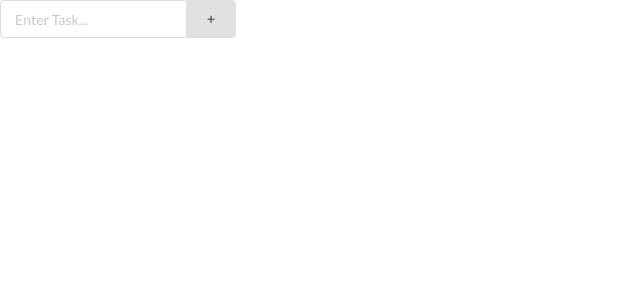
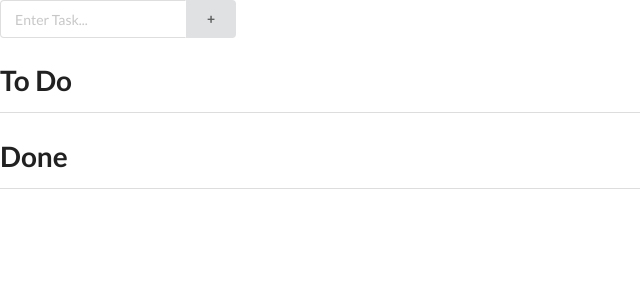
Before and after one commit to jasminegmp/todo-app, a React (Create React App) app: page / in a window 1280 px wide. Shown: the top 300 px of the page, without its empty margins (0-640 px from the left). Built offline with nearby package versions, Linux system fonts and the light colour scheme; the HTML template or start-up script is replaced by a standard one.

Commit message:
Able to Move From To Do to Done

```diff
--- a/src/App.js
+++ b/src/App.js
@@ -1,5 +1,6 @@
 import React from 'react';
 import ToDoItems from './ToDoItems';
+import DoneItems from './DoneItems';
 //import todosData from './todosData';
 
 class App extends React.Component {
@@ -8,7 +9,8 @@ class App extends React.Component {
 		super(props);
 		this.state = {
 			items: [],
-      newItem: ''
+      newItem: '',
+      doneItems: []
 		}
 
     this.addNewItem = this.addNewItem.bind(this);
@@ -42,11 +44,25 @@ class App extends React.Component {
   }
 
   deleteItem(id){
+
+    const doneItem = this.state.items.filter(item => {
+      return (item.id === id)
+      }
+    );
+
+    this.setState((prevState) => {
+      return {
+        doneItems:  prevState.doneItems.concat(doneItem)
+      };
+    });
+
     const filteredItems = this.state.items.filter(item => {
       return (item.id !== id)
       }
     );
     this.setState({items:filteredItems});
+
+
   }
 
   updateCheckedItem(id){
@@ -59,11 +75,10 @@ class App extends React.Component {
         return item;
       })
       return {
-        todos: updatedTodo
+        items: updatedTodo
 
       }
     })
-
   }
 
 
@@ -78,7 +93,11 @@ class App extends React.Component {
             <button className ="ui button" type = "submit" onClick = {this.addNewItem} >+</button>
           </div>
           </form>
+        <h1>To Do</h1>
         <ToDoItems entries = {this.state.items} deleteItem = {this.deleteItem} updateCheckedItem = {this.updateCheckedItem}/>
+        <h1>Done</h1>
+        <DoneItems entries = {this.state.doneItems}/>
+
 
 			</div>
 
--- /dev/null
+++ b/src/DoneItems.js
@@ -0,0 +1,39 @@
+import React from 'react';
+
+class DoneItems extends React.Component {
+
+	constructor(props){
+		super(props);
+	}
+
+	removeItem(id){
+		this.props.deleteItem(id);
+	}
+
+	checkItem(id){
+		this.props.updateCheckedItem(id);
+	}
+
+
+	render(){
+		const listItems = this.props.entries.map(doneItems =>
+			<div className = "field"  key = {doneItems.id}>
+				<div className = "ui checkbox">
+					<input type = "checkbox" onChange = {() => this.removeItem(doneItems.id)}/>
+					<label className = "item" checked = {doneItems.completed} >{doneItems.text}</label>
+				</div>
+				<button className ="mini ui icon button" onClick={() => { this.removeItem(doneItems.id)}}><i className ="minus circle icon"></i></button>
+			</div>
+		)
+
+		return(
+			<div>
+				<div>{listItems}</div>
+				<div class="ui divider"></div>
+			</div>
+		)
+	}
+
+}
+
+export default DoneItems
--- a/src/ToDoItems.js
+++ b/src/ToDoItems.js
@@ -19,14 +19,18 @@ class TodoItems extends React.Component {
 		const listItems = this.props.entries.map(item =>
 			<div className = "field"  key = {item.id}>
 				<div className = "ui checkbox">
-					<input type = "checkbox" onChange = {() => this.checkItem(item.id)}/>
+					<input type = "checkbox" onChange = {() => this.removeItem(item.id)}/>
 					<label className = "item" checked = {item.completed} >{item.text}</label>
 				</div>
 				<button className ="mini ui icon button" onClick={() => { this.removeItem(item.id)}}><i className ="minus circle icon"></i></button>
 			</div>
 		)
+
 		return(
-			<div>{listItems}</div>
+			<div>
+				<div>{listItems}</div>
+				<div class="ui divider"></div>
+			</div>
 		)
 	}
 
```
